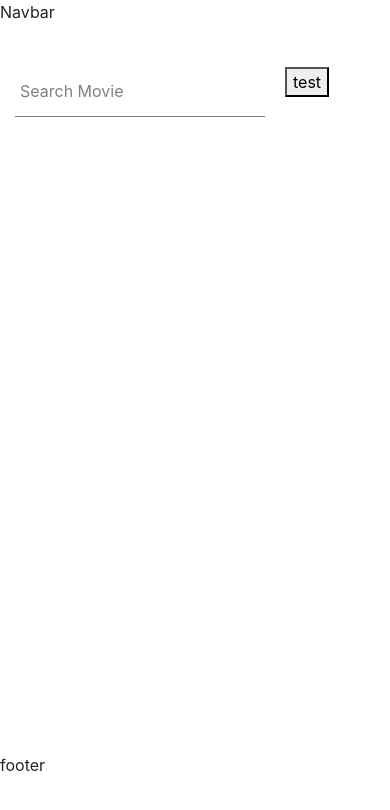
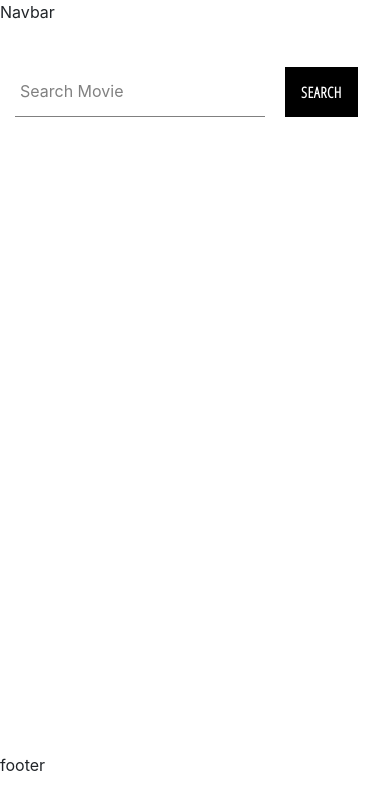
Before and after one commit to TextError/Pagination-React, a React (Create React App) app in the folder client/: page /the-movie-db in a window 390 px wide. Shown: the top 810 px of the page. Built offline with nearby package versions, Linux system fonts and the light colour scheme.

Commit message:
quick responsive search btn

```diff
--- a/client/src/components/The_Movie_DB/The_Movie_DB.jsx
+++ b/client/src/components/The_Movie_DB/The_Movie_DB.jsx
@@ -34,10 +34,9 @@ const TheMovieDB = ({ setMovie }) => {
           </div>
           <div className='col-3'>
             <div className='search-btn'>
-              <button onClick={onSubmit}>test</button>
-              {/* <div onClick={onSubmit}>
-                <CustomButton value='search' isClass='' />
-              </div> */}
+              <div onClick={onSubmit}>
+                <CustomButton value='search' isClass='responsive' />
+              </div>
             </div>
           </div>
         </div>
--- a/client/src/components/The_Movie_DB/pagination/Pagination.jsx
+++ b/client/src/components/The_Movie_DB/pagination/Pagination.jsx
@@ -19,10 +19,8 @@ const Pagination = ({ movies: { total_pages }, nextPage, movie }) => {
           breakClassName={'break-me'}
           pageCount={total_pages}
           marginPagesDisplayed={1}
-          pageRangeDisplayed={5}
+          pageRangeDisplayed={3}
           onPageChange={({ selected }) => nextPage({ movie, page:selected })}
-          containerClassName={'pagination'}
-          subContainerClassName={'pages pagination'}
           activeClassName={'active'}
         /> : null
       }
--- a/client/src/components/The_Movie_DB/pagination/pagination.scss
+++ b/client/src/components/The_Movie_DB/pagination/pagination.scss
@@ -1,9 +1,6 @@
-
-
 .pagination {
-
   ul {
-    display: inline-block;
+    display: block;
     padding-left: 15px;
     padding-right: 15px;
     font-size: 1.3rem;
--- a/client/src/components/The_Movie_DB/the_movie_db.scss
+++ b/client/src/components/The_Movie_DB/the_movie_db.scss
@@ -1,4 +1,7 @@
 @import "../scss/global.scss";
+
+$tablet: "(min-width: 568px) and (max-width: 767px)";
+$mobile: "(min-width: 320px) and (max-width: 567px)";
 
 .the-movie {
   .wrapper {
@@ -12,6 +15,16 @@
     }
     .search-btn {
       margin: 43px 0;
+
+      .responsive {
+        @media #{$tablet} {
+          min-width: 0px;
+        }
+        @media #{$mobile} {
+          min-width: 0px;
+          padding: 0px 16px;
+        }
+      }
     }
   }
 }
```
